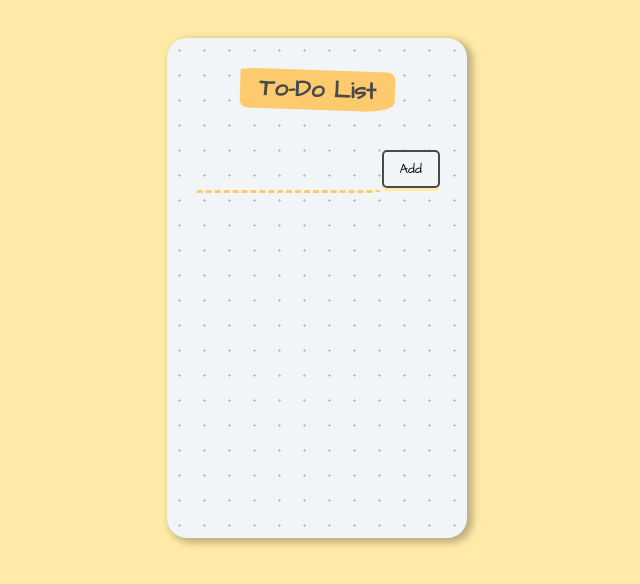
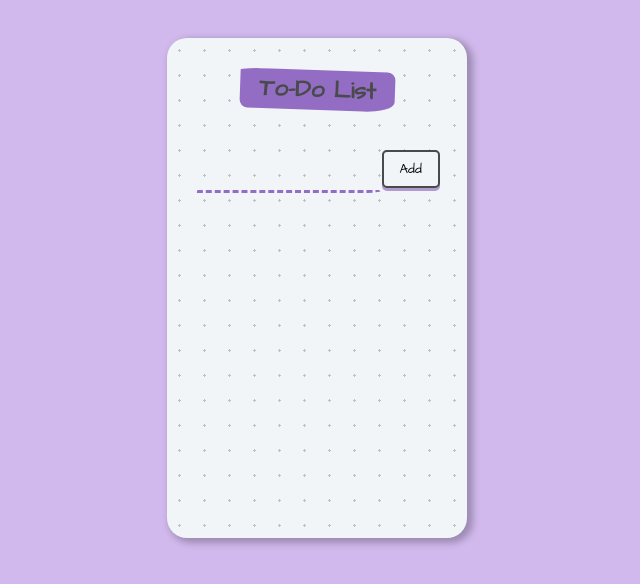
Before and after one commit to DiyaPanchal/To-Do-List, a React (Vite) app: page / in a window 1280 px wide. Shown: the top 584 px of the page, without its empty margins (323-963 px from the left). Built offline with nearby package versions, Linux system fonts and the light colour scheme.

Commit message:
style change

```diff
--- a/public/styles.css
+++ b/public/styles.css
@@ -1,5 +1,5 @@
 body {
-  background-color: #ffeaa7;
+  background-color: #d1b9ed;
   min-height: 70vh;
   padding: 1rem;
   box-sizing: border-box;
@@ -36,7 +36,7 @@ body {
   transform: rotate(2deg);
   padding: 0.2rem 1.2rem;
   border-radius: 20% 5% 20% 5%/5% 20% 25% 20%;
-  background-color: #fdcb6e;
+  background-color: #936dc4;
   font-size: 1.5rem;
 }
 
@@ -47,7 +47,7 @@ body {
   border-bottom-right-radius: 15px 3px;
   border-bottom-left-radius: 3px 15px;
   border: solid 3px transparent;
-  border-bottom: dashed 3px #fdcb6e;
+  border-bottom: dashed 3px #936dc4;
   font-family: "Architects Daughter", cursive;
   font-size: 1rem;
   color: hsla(260, 2%, 25%, 0.7);
@@ -62,7 +62,7 @@ button {
   text-decoration: none;
   padding-bottom: 3px;
   border-radius: 5px;
-  background-color: #ffeaa7;
+  background-color: #b19acf;
 }
 button span {
   background: #f1f5f8;
```
